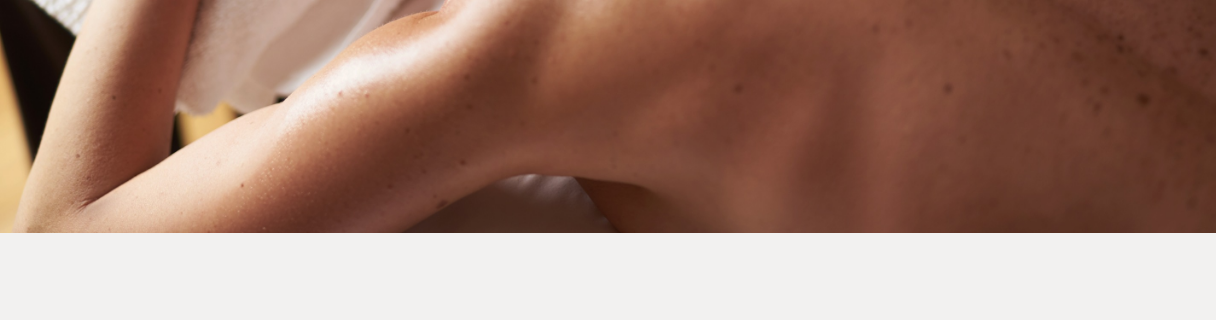
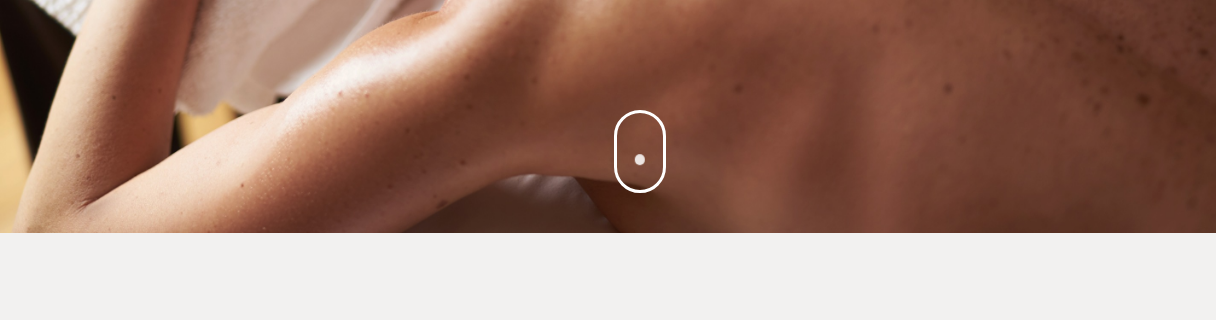
Before and after one commit to nataliabernalux/SoulConnection, a website: page index.html in a window 1280 px wide. Shown: the part 667-987 px from the top of the page, 0-1216 px from the left. Drawn offline with nearby package versions, Linux system fonts and the light colour scheme; a web font is replaced by a local one.

Commit message:
add scrolling botton

```diff
--- a/index.html
+++ b/index.html
@@ -23,7 +23,10 @@
 
     <link rel="stylesheet" href="style.css">
 </head>
+
+
 <body>
+
     <header id="main-header">
 		<div class="container">
 			<button class="nav-toggle" aria-label="open navigation">
@@ -47,17 +50,21 @@
 
     <section class="hero">
 		<div class="row hero-img">
-		  <div class="overlay"></div> <!-- Overlay div -->
+		  <div class="overlay"></div>
 		  <div class="hero__text">
 			<div class="hero-logo">
-				<h1>Soul Connection</h1>
+			  <h1>Soul Connection</h1>
 			</div>
 			<div class="mandala-hero">
-				<img class="mandala-hero-img" src="img/mandala1.png" alt="">
+			  <img class="mandala-hero-img" src="img/mandala1.png" alt="">
 			</div>
+		  </div>
+		  <div class="hero-scroll-btn">
+			<a id="scroll-btn"></a>
+		  </div>
 		</div>
-	  </div>
 	  </section>
+
 
 
 
--- a/style.css
+++ b/style.css
@@ -366,6 +366,54 @@ header {
   }
   to {
     clip-path: inset(0 0 0 0);
+  }
+}
+
+.hero-scroll-btn {
+  position: absolute; /* Position relative to the parent container */
+  bottom: 40px; /* Adjust the distance from the bottom */
+  left: 50%; /* Center horizontally */
+  transform: translateX(-50%); /* Center adjustment */
+  z-index: 5; /* Ensure it stays above other elements if needed */
+}
+
+a#scroll-btn {
+  height: 4em;
+  width: 2.5em;
+  border: 0.15em solid #fff;
+  border-radius: 1.6em;
+  display: block; /* Ensures it's treated as a block element */
+}
+
+/* Style for the scroll button's dot */
+a#scroll-btn::before {
+  position: absolute;
+  content: "";
+  top: 50%; /* Position the dot vertically centered */
+  left: 50%; /* Position the dot horizontally centered */
+  transform: translate(-50%, -50%); /* Corrects the centering */
+  width: 0.5em;
+  height: 0.5em;
+  background-color: #fff; /* White dot */
+  border-radius: 50%; /* Make it circular */
+  animation: move-down 2s infinite; /* Apply the animation */
+}
+
+/* Animation for the dot */
+@keyframes move-down {
+  0% {
+    transform: translate(-50%, -50%); /* Start at the centered position */
+  }
+  50% {
+    transform: translate(-50%, 10px); /* Move it downward */
+  }
+
+  80% {
+    opacity: 0.5;
+  }
+
+  100% {
+    transform: translate(-50%, -50%); /* Return to the centered position */
   }
 }
 
@@ -974,9 +1022,6 @@ margin-top: 3em;
 /* Media Query for Smaller Screens */
 @media (max-width: 768px) {
 
-  .hero-img {
-    height: 70vh ;
-  }
   .hero h1 {
     font-size: 5rem; /* Adjust size for smaller screens */
   }
@@ -1009,10 +1054,6 @@ margin-top: 3em;
 }
 
 @media (max-width: 480px) {
-  .hero-img {
-    height: 65vh; /* Smaller height */
-
-  }
 
   .hero h1 {
     font-size: 4rem;
```
